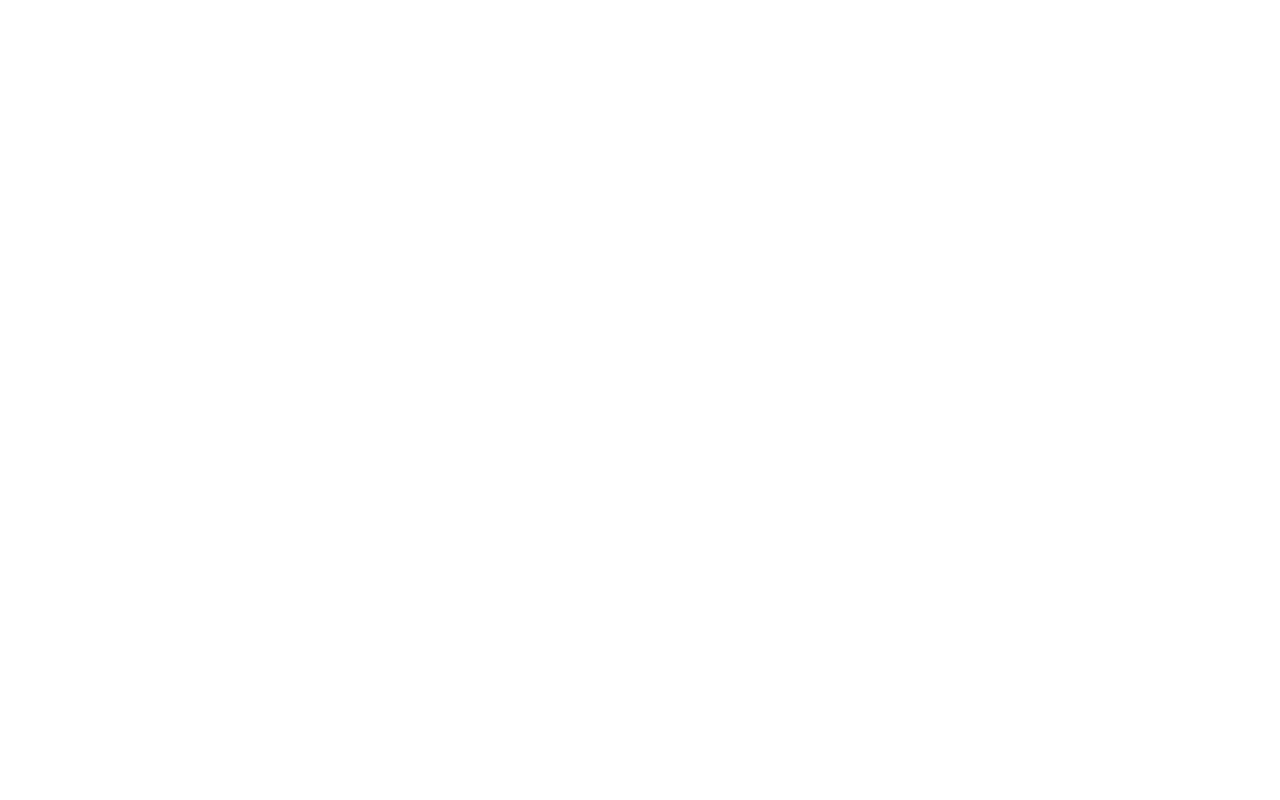
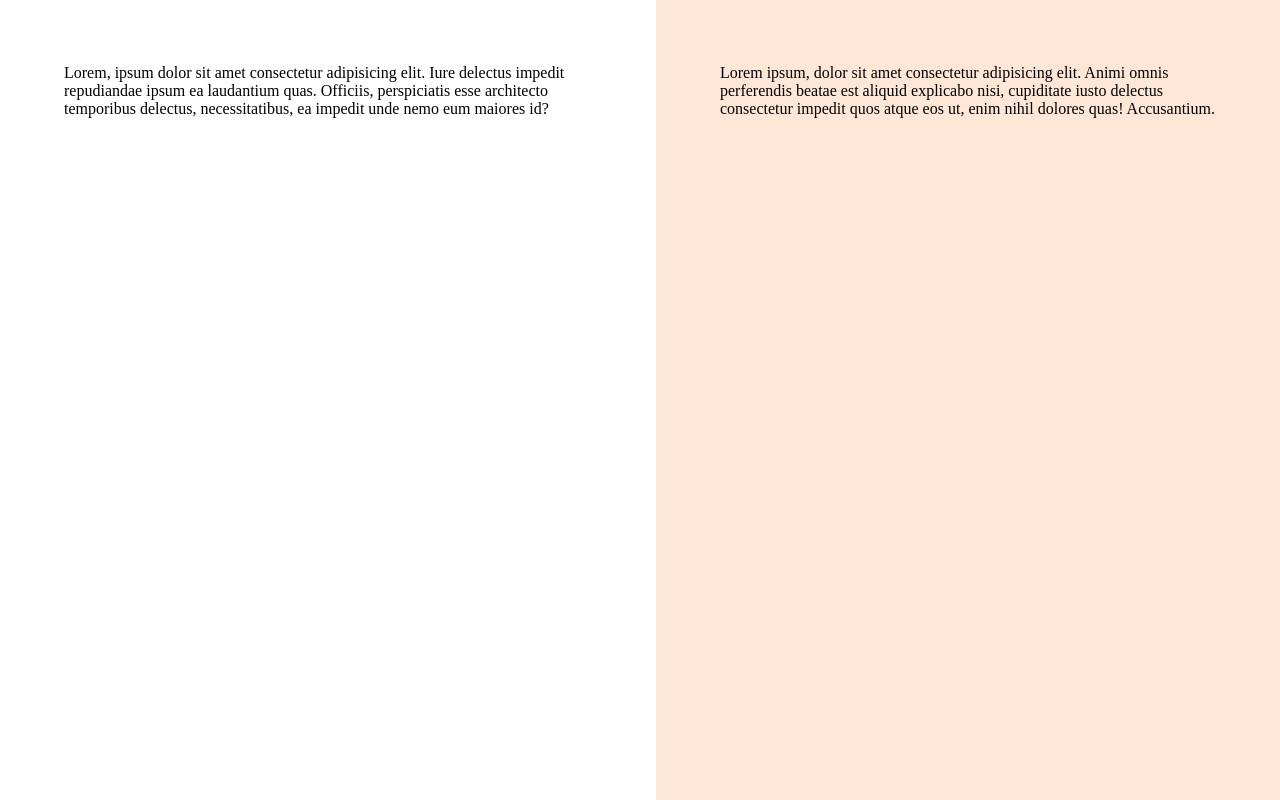
Before and after one commit to cesarcord/projeto-formulario-de-matricula, a plain HTML site: page index.html in a window 1280 px wide. Drawn offline with Linux system fonts and the light colour scheme.

Commit message:
layout css

```diff
--- a/index.html
+++ b/index.html
@@ -11,6 +11,18 @@
   <link href="https://fonts.googleapis.com/css2?family=Poppins:ital,wght@0,100;0,200;0,300;0,400;0,500;0,600;0,700;0,800;0,900;1,100;1,200;1,300;1,400;1,500;1,600;1,700;1,800;1,900&display=swap" rel="stylesheet">
 </head>
 <body>
+  <div id="app">
+    <main>
+      <div class="main-container">
+        Lorem, ipsum dolor sit amet consectetur adipisicing elit. Iure delectus impedit repudiandae ipsum ea laudantium quas. Officiis, perspiciatis esse architecto temporibus delectus, necessitatibus, ea impedit unde nemo eum maiores id?
+      </div>
+    </main>
 
+    <aside>
+      <div class="aside-container">
+        Lorem ipsum, dolor sit amet consectetur adipisicing elit. Animi omnis perferendis beatae est aliquid explicabo nisi, cupiditate iusto delectus consectetur impedit quos atque eos ut, enim nihil dolores quas! Accusantium.
+      </div>
+    </aside>
+  </div>
 </body>
 </html>
--- a/styles/global.css
+++ b/styles/global.css
@@ -1,3 +1,9 @@
+* {
+  margin: 0;
+  padding: 0;
+  box-sizing: border-box;
+}
+
 :root {
   --font-family: "Poppins", sans-serif;
   --text: 400 1rem/1.5 var(--font-family);
@@ -16,3 +22,7 @@
   --stroke-highlight: #f3541c;
   --semantic-error: #dc2626;
 }
+
+body {
+  overflow: hidden;
+}
--- a/styles/index.css
+++ b/styles/index.css
@@ -1 +1,2 @@
 @import url(global.css);
+@import url(layout.css);
--- /dev/null
+++ b/styles/layout.css
@@ -0,0 +1,25 @@
+#app {
+  display: grid;
+  grid-template-columns: 51.25% 48.75%;
+
+  height: 100vh;
+  overflow: hidden;
+}
+
+main {
+  overflow: auto;
+  padding: 4rem;
+
+  & .main-container {
+    max-width: 33rem;
+    margin-left: auto;
+  }
+}
+
+aside {
+  background-color: var(--surface-secondary);
+  padding: 4rem;
+
+  & .aside-container {
+    max-width: 31rem;
+}
```
